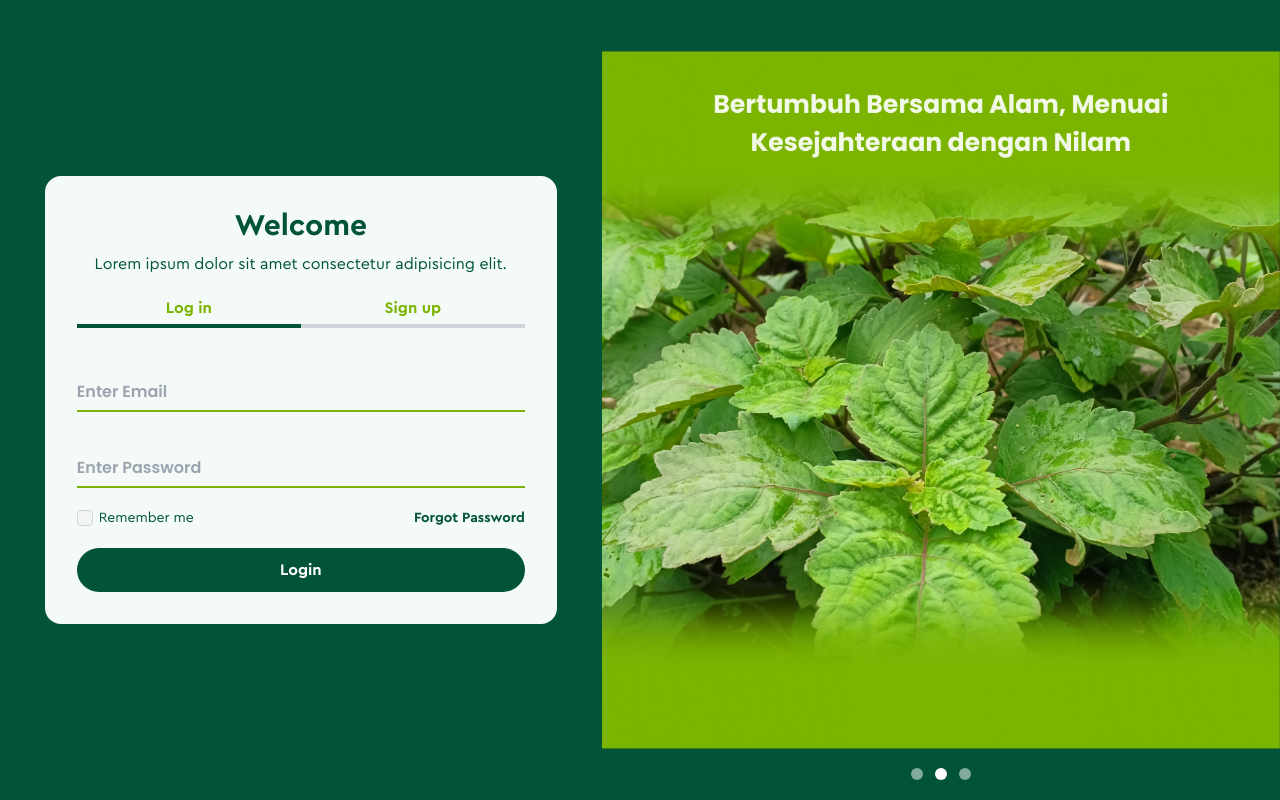
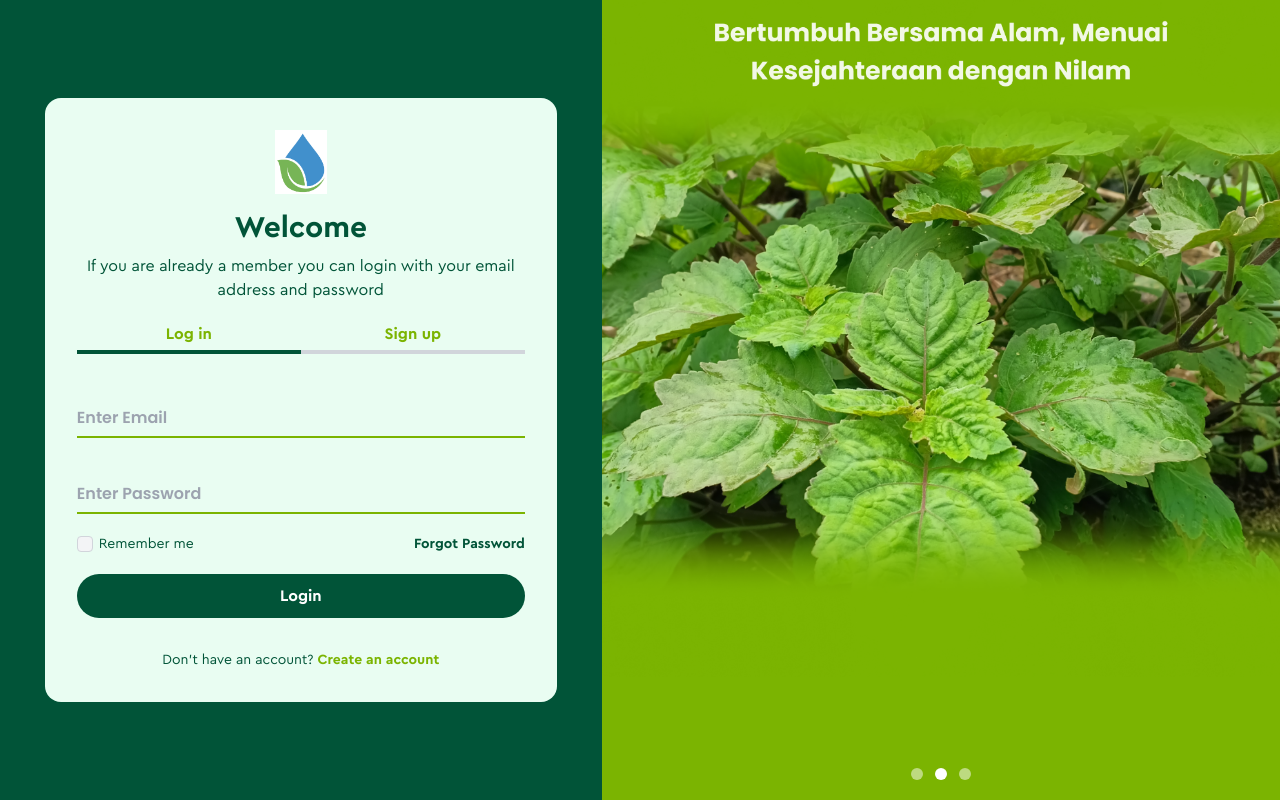
Before and after one commit to saptadi73/fe-mynilam-new, a Vue app: page /login in a window 1280 px wide. Built offline with nearby package versions, Linux system fonts and the light colour scheme.

Commit message:
feat(login): update login page

```diff
--- a/src/pages/Login.vue
+++ b/src/pages/Login.vue
@@ -1,11 +1,15 @@
 <template>
-  <div class="md:flex items-center">
+  <div class="lg:flex items-center bg-primary-2">
     <!-- login form -->
-    <section class="md:w-[47%] h-screen bg-primary p-4 grid place-items-center font-cera">
-      <div class="bg-green-50 rounded-2xl p-8 w-full max-w-lg">
+    <section class="lg:w-[47%] min-h-screen bg-primary p-4 grid place-items-center font-cera">
+      <div class="bg-primary-light rounded-2xl p-8 w-full max-w-lg">
         <div class="text-primary text-center mb-4">
+          <img src="../assets/images/logo-mynilam.png" class="h-16 block mx-auto mb-4" />
           <h1 class="font-bold text-3xl mb-2">{{ activeTab === 'login' ? 'Welcome' : 'Create an Account' }}</h1>
-          <p>Lorem ipsum dolor sit amet consectetur adipisicing elit.</p>
+          <p v-if="activeTab === 'login'">
+            If you are already a member you can login with your email address and password
+          </p>
+          <p v-else>Please, enter your details and start your work</p>
         </div>
         <!-- tab login & signup -->
         <div class="text-center text-primary-2 font-semibold mb-10">
@@ -44,7 +48,13 @@
               <BaseCheckbox label="Remember me" id="remember" />
               <button class="font-semibold text-primary text-sm">Forgot Password</button>
             </div>
-            <button type="button" class="bg-primary rounded-full text-white font-semibold w-full p-2.5">Login</button>
+            <div class="mb-8">
+              <button type="button" class="bg-primary rounded-full text-white font-semibold w-full p-2.5">Login</button>
+            </div>
+            <div class="text-primary text-sm text-center">
+              Don't have an account?
+              <button class="text-primary-2 font-semibold" @click="activeTab = 'signup'">Create an account</button>
+            </div>
           </template>
           <!-- sing up form -->
           <template v-else>
@@ -73,31 +83,18 @@
       </div>
     </section>
     <!-- image slider  -->
-    <section class="md:w-[53%] md:h-screen bg-primary grid place-items-center">
+    <section class="lg:w-[53%] lg:min-h-screen bg-primary-2 grid place-items-center">
       <div id="default-carousel" class="relative w-full" data-carousel="slide">
         <!-- Carousel wrapper -->
         <div class="relative overflow-hidden h-96 md:h-screen">
-          <!-- Item 1 -->
           <div class="hidden duration-700 ease-in-out" data-carousel-item>
-            <img
-              src="/images/slide-login-1.png"
-              class="absolute block w-full -translate-x-1/2 -translate-y-1/2 top-1/2 left-1/2"
-              alt="..."
-            />
+            <img src="../assets/images/login/slide-login-1.png" alt="..." class="w-full absolute -top-5" />
           </div>
           <div class="hidden duration-700 ease-in-out" data-carousel-item>
-            <img
-              src="/images/slide-login-1.png"
-              class="absolute block w-full -translate-x-1/2 -translate-y-1/2 top-1/2 left-1/2"
-              alt="..."
-            />
+            <img src="../assets/images/login/slide-login-1.png" alt="..." class="w-full absolute -top-5" />
           </div>
           <div class="hidden duration-700 ease-in-out" data-carousel-item>
-            <img
-              src="/images/slide-login-1.png"
-              class="absolute block w-full -translate-x-1/2 -translate-y-1/2 top-1/2 left-1/2"
-              alt="..."
-            />
+            <img src="../assets/images/login/slide-login-1.png" alt="..." class="w-full absolute -top-5" />
           </div>
         </div>
         <!-- Slider indicators -->
```
Also changed, not shown: src/assets/images/login/slide-login-1.png (renamed from public/images/slide-login-1.png), src/assets/images/logo-mynilam.png (added).
